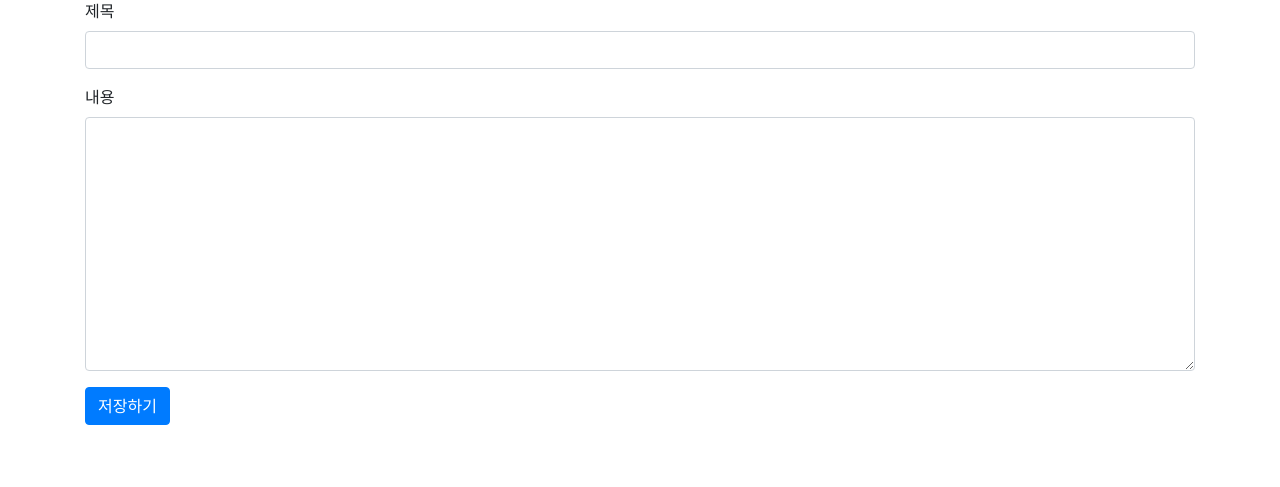
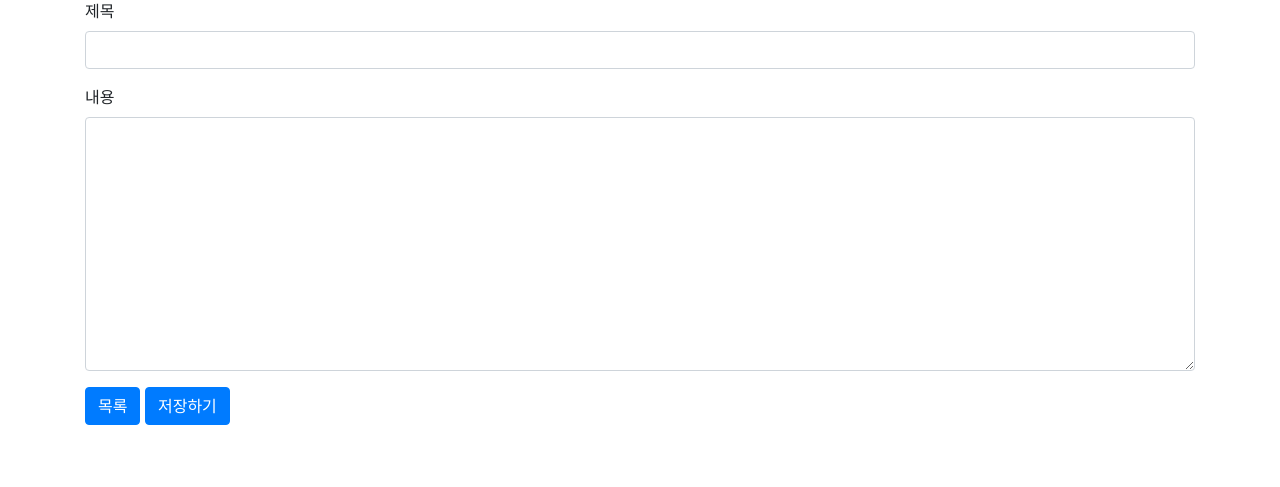
Before and after one commit to bbster/JumptoDjango, a Django app: page /pybo/question/create/ in a window 1280 px wide. Shown: the part 66-553 px from the top of the page. Run offline with Django 3.2, Linux system fonts and the light colour scheme; some libraries are stand-ins or nearby versions.

```diff
--- a/pybo/forms.py
+++ b/pybo/forms.py
@@ -6,6 +6,14 @@ class QuestionForm(forms.ModelForm):
     class Meta:
         model = Question
         fields = ['subject', 'content']
+        widgets = {
+            'subject': forms.TextInput(attrs={'class': 'form-control'}),
+            'content': forms.Textarea(attrs={'class': 'form-control', 'rows': 10}),
+        }
+        labels = {
+            'subject': '제목',
+            'content': '내용',
+        }
 
 
 class AnswerForm(forms.ModelForm):
@@ -13,5 +21,5 @@ class AnswerForm(forms.ModelForm):
         model = Answer
         fields = ['content']
         labels = {
-            'content' : '답변내용',
+            'content': '답변내용',
         }
--- a/pybo/templates/question_detail.html
+++ b/pybo/templates/question_detail.html
@@ -41,6 +41,9 @@
             <textarea name="content" id="content" class="form-control" rows="10"></textarea>
         </div>
         <input type="submit" value="답변등록" class="btn btn-primary">
+        <td>
+            <a href="{% url 'pybo:index' %}" class="btn btn-primary">목록</a>
+        </td>
     </form>
 </div>
 {% endblock %}
--- a/pybo/templates/question_form.html
+++ b/pybo/templates/question_form.html
@@ -27,6 +27,9 @@
             <textarea class="form-control" name="content"
                       id="content" rows="10">{{ form.content.value|default_if_none:'' }}</textarea>
         </div>
+        <td>
+            <a href="{% url 'pybo:index' %}" class="btn btn-primary">목록</a>
+        </td>
         <button type="submit" class="btn btn-primary">저장하기</button>
     </form>
 </div>
--- a/pybo/views.py
+++ b/pybo/views.py
@@ -1,6 +1,5 @@
 from django.shortcuts import render, get_object_or_404, redirect
 from django.utils import timezone
-from django.views.decorators.http import require_POST
 
 from pybo.forms import QuestionForm, AnswerForm
 from pybo.models import Question
@@ -47,6 +46,7 @@ def answer_create(request, question_id):
         if form.is_valid():
             answer = form.save(commit=False)
             answer.create_date = timezone.now()
+            answer.question = question
             answer.save()
             return redirect('pybo:detail', question_id=question.id)
     else:
```
Also changed, not shown: readme.md.
